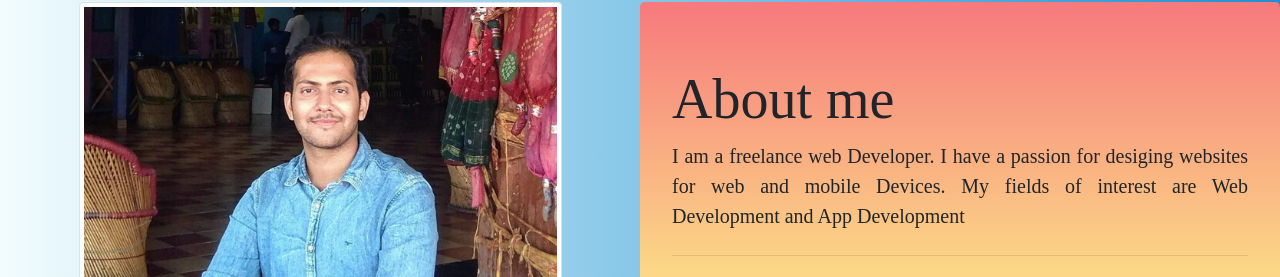
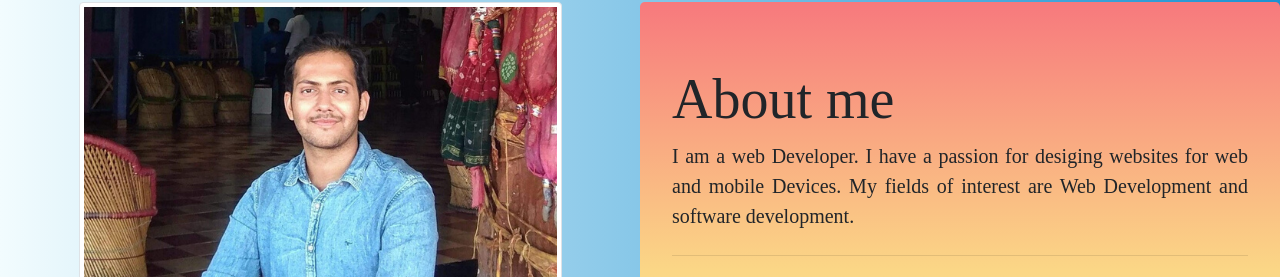
Before and after one commit to vickyxor/About-Vicky, a plain HTML site: page index.html in a window 1280 px wide. Shown: the part 861-1138 px from the top of the page. Drawn offline with nearby package versions, Linux system fonts and the light colour scheme; a web font is replaced by a local one.

Commit message:
Update index.html

```diff
--- a/index.html
+++ b/index.html
@@ -66,7 +66,7 @@
         <div class="col-lg-6 col-md-12 about">
           <div class="jumbotron">
             <h1 class="display-4">About me</h1>
-            <p class="lead">I am a freelance web Developer. I have a passion for desiging websites for web and mobile Devices. My fields of interest are Web Development and App Development</p>
+            <p class="lead">I am a web Developer. I have a passion for desiging websites for web and mobile Devices. My fields of interest are Web Development and software development.</p>
             <hr class="my-4">
             <h1 class="display-4">Contact Details</h1>
             <p>Vaibhav Rai</p>
```
